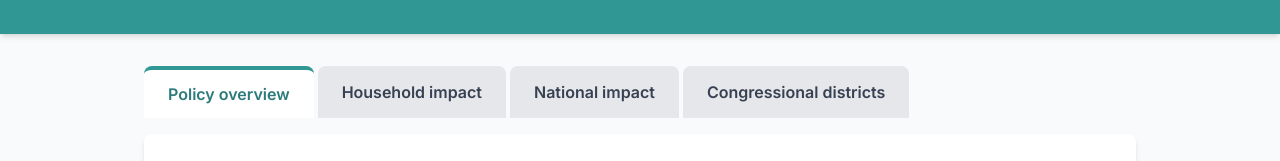
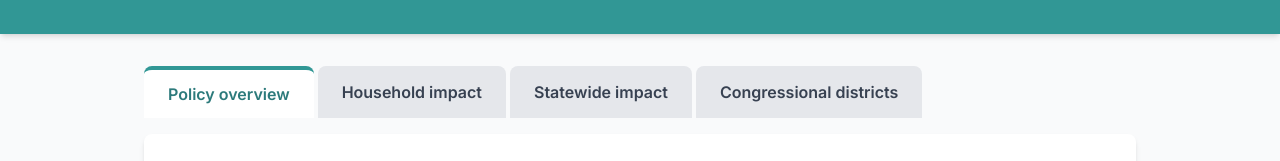
Before and after one commit to PolicyEngine/south-carolina-2026-tax-changes, a Next.js app in the folder frontend/: page /us/south-carolina-2026-tax-changes/ in a window 1280 px wide. Shown: the part 164-325 px from the top of the page. Built offline with nearby package versions, Linux system fonts and the light colour scheme.

Commit message:
Rename 'National impact' tab to 'Statewide impact'

```diff
--- a/frontend/app/(shell)/page.tsx
+++ b/frontend/app/(shell)/page.tsx
@@ -34,7 +34,7 @@ export default function Home() {
   const TAB_CONFIG = [
     { id: 'policy' as const, label: 'Policy overview' },
     { id: 'impact' as const, label: 'Household impact' },
-    { id: 'aggregate' as const, label: 'National impact' },
+    { id: 'aggregate' as const, label: 'Statewide impact' },
     { id: 'districts' as const, label: 'Congressional districts' },
   ];
 
@@ -354,7 +354,7 @@ function HouseholdImpactTab() {
   );
 }
 
-/** National impact tab */
+/** Statewide impact tab */
 function NationalImpactTab() {
   return (
     <div className="space-y-6">
```
